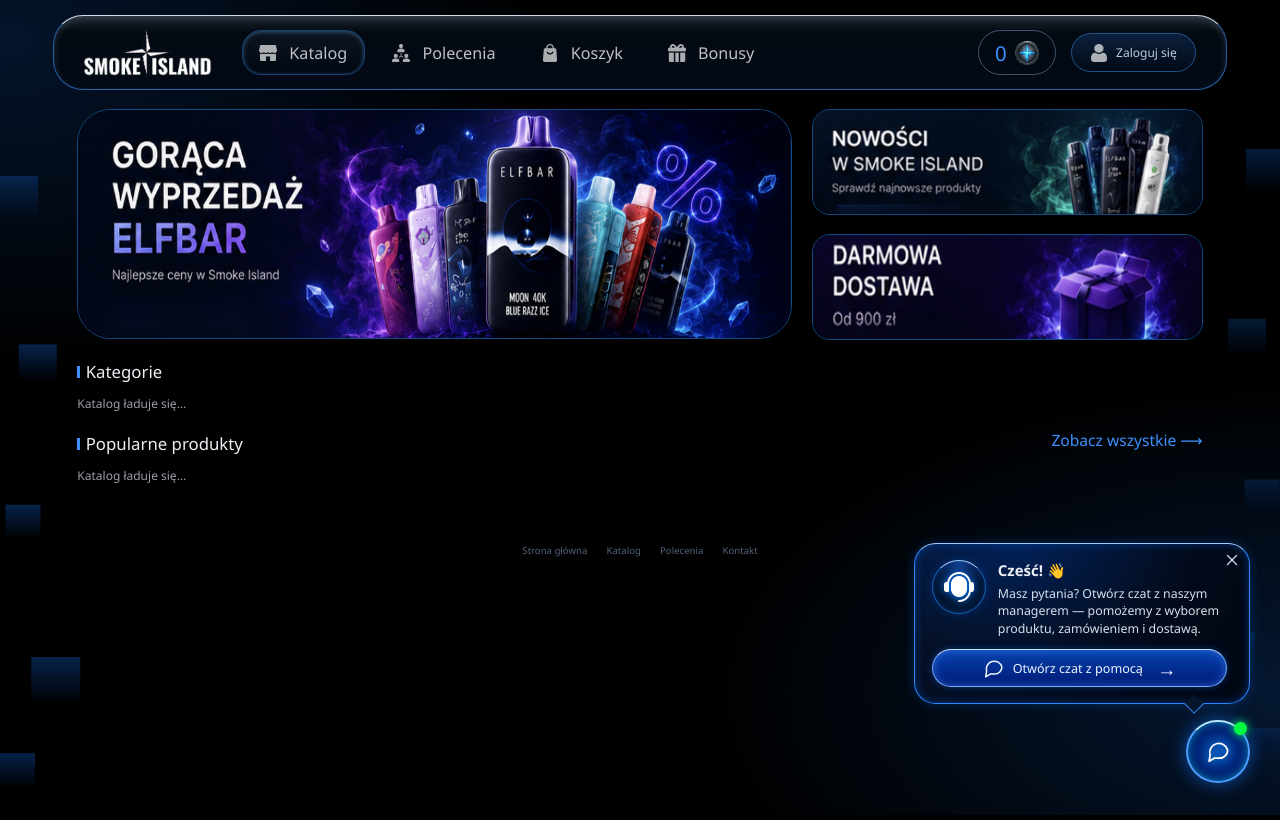
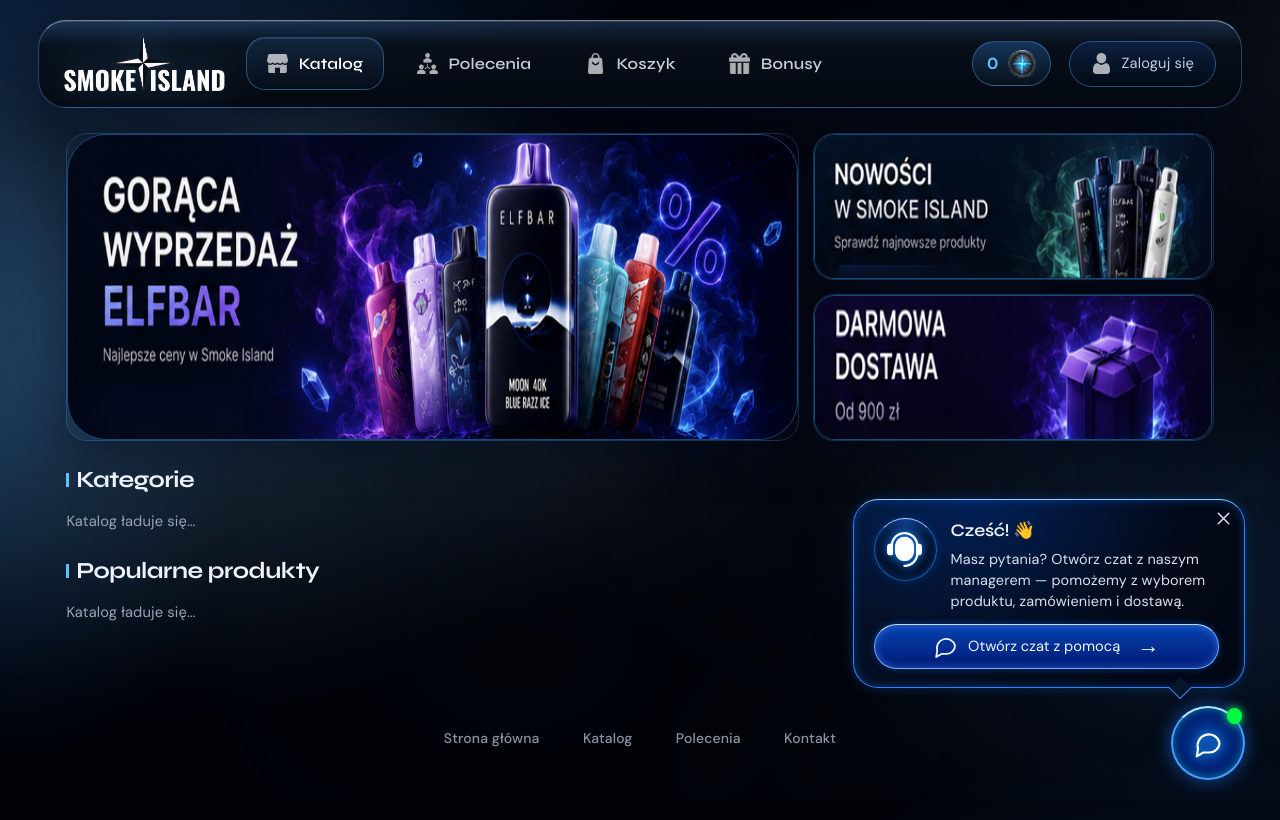
Before and after one commit to romchhh/smoke-island-app, a website: page frontend/index.html in a window 1280 px wide. Drawn offline with Linux system fonts and the light colour scheme; no server answers.

Commit message:
Refresh storefront look: Syne/DM Sans, ice palette, vapor layers.
Bigger chrome and CTAs; Elf Duck–style volumetric wash plus drifting smoke.

Co-authored-by: Cursor <cursoragent@cursor.com>

```diff
--- a/frontend/index.html
+++ b/frontend/index.html
@@ -3,16 +3,19 @@
 <head>
 <meta charset="utf-8">
 <meta name="viewport" content="width=device-width,initial-scale=1,viewport-fit=cover">
-<meta name="theme-color" content="#020810">
+<meta name="theme-color" content="#03060c">
 <meta name="color-scheme" content="dark">
 <meta name="api-base" content="/api/v1">
 <meta name="description" content="Smoke Island - katalog, wybór wariantów, koszyk i bonusy.">
-<link rel="preload" href="styles.css?v=20261116-polish" as="style">
-<link rel="stylesheet" href="styles.css?v=20261116-polish">
+<link rel="preconnect" href="https://fonts.googleapis.com">
+<link rel="preconnect" href="https://fonts.gstatic.com" crossorigin>
+<link rel="preload" href="styles.css?v=20261116-theme" as="style">
+<link rel="stylesheet" href="styles.css?v=20261116-theme">
+<link rel="stylesheet" href="theme.css?v=20261116-theme">
 <script src="https://telegram.org/js/telegram-web-app.js?64" defer></script>
 <title>Smoke Island</title>
 <script src="config.js"></script>
-<script src="app.js?v=20261116-polish" defer></script>
+<script src="app.js?v=20261116-theme" defer></script>
 </head>
 <body>
 <a class="skip-link" href="#app">Przejdź do treści</a>
--- /dev/null
+++ b/frontend/theme.css
@@ -0,0 +1,423 @@
+/* Smoke Island — visual system (loaded after styles.css)
+   Atmospheric dark shop: ice cyan + soft vapor, no generic AI purple. */
+
+@import url('https://fonts.googleapis.com/css2?family=Syne:wght@500;600;700;800&family=DM+Sans:ital,opsz,wght@0,9..40,400;0,9..40,500;0,9..40,600;0,9..40,700;1,9..40,400&display=swap');
+
+:root{
+  --blue:#5ec2ff;
+  --blue-deep:#1a6fbd;
+  --ice:#9ad8ff;
+  --ember:#ff7a45;
+  --ember-hot:#ff5a2a;
+  --line:#1a4a78;
+  --muted:#9aa3b5;
+  --green:#5dff6a;
+  --purple:#8eb6ff;
+  --bg:#03060c;
+  --ink:#070b14;
+  --fog:#eef3fb;
+  --panel:linear-gradient(145deg,#0a1628 0%,#050a12 55%,#02050a 100%);
+  --ease-out:cubic-bezier(.22,.61,.36,1);
+  --ease-spring:cubic-bezier(.32,.72,0,1);
+  font-size:clamp(14px,.92vw,18px);
+}
+
+*{box-sizing:border-box}
+html{min-width:320px}
+body{
+  margin:0;
+  min-height:100dvh;
+  isolation:isolate;
+  color:var(--fog);
+  background:
+    radial-gradient(ellipse 80% 50% at 10% -10%,rgba(40,120,220,.28),transparent 55%),
+    radial-gradient(ellipse 60% 40% at 95% 110%,rgba(20,70,140,.22),transparent 50%),
+    #010309;
+  font-family:"DM Sans",system-ui,sans-serif;
+  font-optical-sizing:auto;
+  font-size:1.05rem;
+  line-height:1.45;
+  letter-spacing:.01em;
+  -webkit-font-smoothing:antialiased;
+}
+
+/* —— Elf-Duck-style volumetric wash + vapor —— */
+body:before{
+  content:"";
+  position:fixed;
+  inset:-35%;
+  z-index:-2;
+  pointer-events:none;
+  background:linear-gradient(
+    95deg,
+    rgba(54,140,230,.75) 0%,
+    rgba(40,110,200,.45) 18%,
+    rgba(20,60,120,.2) 32%,
+    rgba(0,0,0,.92) 58%,
+    #000 100%
+  );
+  -webkit-mask-image:radial-gradient(28% 72% at 12% 42%,#000 0%,#000 28%,transparent 68%);
+  mask-image:radial-gradient(22% 70% at 14% 44%,#000 15%,#000 32%,transparent 68%);
+  transform:rotate(-30deg);
+  transform-origin:left center;
+  opacity:.72;
+  animation:si-gradient-reveal 1.15s var(--ease-out) both;
+}
+body:after{
+  content:"";
+  position:fixed;
+  inset:-10%;
+  z-index:-2;
+  pointer-events:none;
+  background:
+    radial-gradient(46% 62% at 16% 44%,rgba(94,194,255,.42) 0%,rgba(50,120,220,.14) 42%,transparent 72%),
+    linear-gradient(118deg,transparent 34%,rgba(180,220,255,.18) 50%,transparent 66%);
+  filter:blur(22px);
+  opacity:.7;
+  mix-blend-mode:screen;
+  background-size:100% 100%,230% 230%;
+  background-position:0 0,-35% -25%;
+  animation:si-glow-shimmer 9s ease-in-out infinite;
+  will-change:background-position,opacity;
+}
+
+@keyframes si-gradient-reveal{
+  from{opacity:0;transform:rotate(-30deg) scale(1.06)}
+  to{opacity:.72;transform:rotate(-30deg) scale(1)}
+}
+@keyframes si-glow-shimmer{
+  0%,100%{background-position:0 0,-40% -30%;opacity:.58}
+  50%{background-position:0 0,35% 20%;opacity:.78}
+}
+
+/* Soft drifting smoke plumes (+ fixed wash that survives mobile :before overrides) */
+.si-smoke{
+  position:fixed;
+  inset:0;
+  z-index:-1;
+  pointer-events:none;
+  overflow:hidden;
+  contain:strict;
+}
+.si-smoke:before,
+.si-smoke:after{
+  content:"";
+  position:absolute;
+  pointer-events:none;
+}
+.si-smoke:before{
+  inset:-30%;
+  background:linear-gradient(
+    95deg,
+    rgba(54,140,230,.7) 0%,
+    rgba(40,110,200,.4) 20%,
+    rgba(10,40,90,.15) 36%,
+    transparent 62%
+  );
+  -webkit-mask-image:radial-gradient(30% 75% at 12% 40%,#000 0%,#000 30%,transparent 70%);
+  mask-image:radial-gradient(24% 70% at 14% 42%,#000 10%,#000 34%,transparent 70%);
+  transform:rotate(-28deg);
+  transform-origin:left center;
+  opacity:.55;
+}
+.si-smoke:after{
+  inset:-8%;
+  background:
+    radial-gradient(50% 55% at 18% 42%,rgba(120,200,255,.35) 0%,transparent 70%),
+    radial-gradient(40% 45% at 88% 70%,rgba(60,130,220,.22) 0%,transparent 65%);
+  filter:blur(28px);
+  opacity:.65;
+  mix-blend-mode:screen;
+  animation:si-glow-shimmer 10s ease-in-out infinite;
+}
+.si-smoke>i{
+  position:absolute;
+  display:block;
+  width:var(--w);
+  height:var(--h);
+  border-radius:50%;
+  background:radial-gradient(circle,rgba(200,230,255,var(--a)) 0%,rgba(90,160,255,.06) 42%,transparent 70%);
+  filter:blur(var(--blur));
+  mix-blend-mode:screen;
+  opacity:0;
+  will-change:transform,opacity;
+  animation:si-smoke-drift var(--duration) var(--ease-out) var(--delay) infinite;
+}
+@keyframes si-smoke-drift{
+  0%{transform:translate3d(0,12px,0) scale(.85);opacity:0}
+  18%{opacity:var(--peak)}
+  55%{opacity:calc(var(--peak) * .7)}
+  100%{transform:translate3d(var(--dx),var(--dy),0) scale(1.25);opacity:0}
+}
+@media(prefers-reduced-motion:reduce){
+  body:before,body:after,.si-smoke>i{animation:none!important}
+  body:after{opacity:.55}
+  .si-smoke>i{opacity:.35}
+}
+
+/* Kill old square ambient */
+.ambient-squares{display:none!important}
+
+h1,h2,h3,.section-title,.logo,.nav-link,.m-top-link,.primary,.m-primary,.mb-open-button{
+  font-family:"Syne","DM Sans",system-ui,sans-serif;
+}
+h1{font-size:clamp(2rem,3.2vw,2.85rem);font-weight:700;letter-spacing:-.02em;line-height:1.12}
+h2{font-size:clamp(1.35rem,2vw,1.75rem);font-weight:650;letter-spacing:-.015em}
+h3{font-size:1.2rem;font-weight:600}
+.blue{color:var(--ice)!important}
+a{color:var(--blue);transition:color .25s var(--ease-spring)}
+a:hover{color:var(--ice)}
+
+/* —— Shell / chrome —— */
+.shell{width:min(94%,1760px)}
+.topbar{
+  height:auto;
+  min-height:5.1rem;
+  margin:1.4rem auto 1.8rem;
+  padding:.85rem 1.75rem;
+  gap:1.5rem;
+  border:1px solid rgba(90,170,255,.35);
+  border-top-color:rgba(210,230,255,.55);
+  border-radius:2rem;
+  background:
+    linear-gradient(180deg,rgba(40,70,110,.55) 0%,rgba(8,16,28,.92) 28%,rgba(3,8,16,.98) 100%);
+  box-shadow:
+    inset 0 1px 0 rgba(255,255,255,.12),
+    0 18px 40px rgba(0,10,30,.45);
+  backdrop-filter:blur(14px);
+  -webkit-backdrop-filter:blur(14px);
+}
+.logo img{width:11.5rem;filter:drop-shadow(0 0 18px rgba(94,194,255,.25))}
+.nav-link{
+  gap:.75rem;
+  padding:1rem 1.45rem;
+  border-radius:1.35rem;
+  font-size:1.15rem;
+  font-weight:600;
+  color:#c5cddc;
+  transition:background .3s var(--ease-spring),border-color .3s var(--ease-spring),transform .3s var(--ease-spring);
+}
+.nav-link:hover{transform:translateY(-1px);color:#fff}
+.nav-link.active{
+  border-color:rgba(70,150,230,.45);
+  background:linear-gradient(180deg,#12253c,#060d18);
+  box-shadow:inset 0 1px 0 rgba(180,210,255,.15);
+  color:#fff;
+}
+.points{
+  min-height:2.6rem;
+  padding:.55rem 1rem;
+  font-size:1.15rem;
+  font-weight:700;
+  border-radius:999px;
+  border:1px solid rgba(90,170,255,.4);
+  background:linear-gradient(180deg,#16355a,#071018);
+}
+
+/* —— Buttons —— */
+.primary,.m-primary,button.primary,a.primary,.mb-open-button,.dec-continue,.mb-claim-button{
+  display:inline-flex;
+  align-items:center;
+  justify-content:center;
+  min-height:3.35rem;
+  padding:1rem 1.85rem;
+  border-radius:999px!important;
+  border:1px solid rgba(255,140,80,.55)!important;
+  color:#fff!important;
+  font-weight:700;
+  font-size:1.05rem;
+  letter-spacing:.04em;
+  text-transform:uppercase;
+  background:
+    radial-gradient(ellipse at 20% 0%,rgba(255,180,120,.45),transparent 45%),
+    linear-gradient(180deg,#ff8a4a 0%,#e04a1c 100%)!important;
+  box-shadow:
+    inset 0 1px 0 rgba(255,255,255,.28),
+    0 12px 28px rgba(220,70,20,.28)!important;
+  transition:transform .28s var(--ease-spring),filter .28s var(--ease-spring),box-shadow .28s var(--ease-spring);
+}
+.primary:hover,.m-primary:hover,a.primary:hover,.dec-continue:hover{
+  filter:brightness(1.06);
+  transform:translateY(-1px) scale(1.01);
+  box-shadow:inset 0 1px 0 rgba(255,255,255,.32),0 16px 36px rgba(220,70,20,.38)!important;
+}
+.primary:active,.m-primary:active{transform:scale(.98)}
+.secondary,a.secondary,.micro-btn{
+  min-height:2.85rem;
+  padding:.85rem 1.35rem;
+  border-radius:999px!important;
+  border:1px solid rgba(90,170,255,.4)!important;
+  background:linear-gradient(180deg,#122840,#070e18)!important;
+  font-weight:600;
+  transition:border-color .25s var(--ease-spring),transform .25s var(--ease-spring);
+}
+.secondary:hover,a.secondary:hover{border-color:var(--ice)!important;transform:translateY(-1px)}
+
+button,input,select,textarea{
+  font-family:inherit;
+  border-radius:1.1rem;
+}
+input,select,textarea{
+  padding:1.15rem 1.35rem!important;
+  font-size:1.05rem!important;
+  border:1px solid rgba(60,120,190,.4)!important;
+  background:rgba(6,12,22,.9)!important;
+  color:var(--fog)!important;
+  transition:border-color .25s var(--ease-spring),box-shadow .25s var(--ease-spring);
+}
+input:focus,select:focus,textarea:focus{
+  border-color:var(--blue)!important;
+  box-shadow:0 0 0 3px rgba(94,194,255,.18);
+  outline:none;
+}
+
+/* —— Cards / panels —— */
+.panel,.product-card,.category,.featured-card,.auth-card,.delivery-card,.mb-panel,.cart-products,.dec-frame{
+  border:1px solid rgba(70,140,210,.32)!important;
+  border-radius:1.65rem!important;
+  background:
+    radial-gradient(ellipse at 90% 0%,rgba(40,110,200,.28),transparent 48%),
+    linear-gradient(160deg,#0b1524 0%,#050a12 70%)!important;
+  box-shadow:
+    inset 0 1px 0 rgba(255,255,255,.06),
+    0 16px 40px rgba(0,8,24,.35);
+}
+.product-card{
+  padding:1.15rem 1.2rem 1.35rem!important;
+  transition:transform .35s var(--ease-spring),border-color .35s var(--ease-spring),box-shadow .35s var(--ease-spring);
+}
+.product-card:hover{
+  transform:translateY(-4px);
+  border-color:rgba(120,190,255,.55)!important;
+  box-shadow:inset 0 1px 0 rgba(255,255,255,.08),0 22px 48px rgba(20,80,160,.28);
+}
+.product-card h3{font-size:1.15rem;font-weight:650;margin:.65rem 0 .35rem}
+.product-card .price{font-size:1.25rem;font-weight:700;color:var(--ice)}
+.category{padding:1.4rem!important;gap:1rem}
+.category h3{font-size:1.3rem}
+.featured-card{min-height:14rem}
+.hero-grid{gap:1rem;height:clamp(16rem,28vw,22rem)!important}
+.hero-grid a{
+  border-radius:1.5rem;
+  overflow:hidden;
+  border:1px solid rgba(90,160,230,.25);
+  box-shadow:0 18px 40px rgba(0,10,30,.4);
+  transition:transform .4s var(--ease-spring);
+}
+.hero-grid a:hover{transform:scale(1.015)}
+.section-title{font-size:1.65rem;font-weight:700;letter-spacing:-.02em;margin:1.6rem 0 1rem}
+.delivery-banner{
+  height:clamp(5.5rem,10vw,7.8rem)!important;
+  border-radius:1.4rem;
+  overflow:hidden;
+  border:1px solid rgba(90,160,230,.3);
+}
+
+/* Auth / delivery stages */
+.auth-stage,.delivery-stage{
+  padding:2.5rem 1.25rem 3.5rem;
+}
+.auth-card{padding:2rem 1.75rem!important;max-width:32rem;margin-inline:auto}
+.auth-tabs a{
+  font-size:1.05rem;
+  font-weight:650;
+  padding:.85rem 1.1rem;
+  border-radius:999px;
+}
+
+/* Mobile chrome — bigger touch targets */
+@media(max-width:720px){
+  :root{font-size:15px}
+  body{
+    background:#010308;
+  }
+  .m-topbar{
+    height:60px!important;
+    min-height:60px!important;
+    margin:12px 12px 0!important;
+    padding:0 16px!important;
+    border-radius:22px!important;
+    border-color:rgba(100,180,255,.4)!important;
+    background:
+      radial-gradient(ellipse at 100% 0,rgba(40,110,200,.45),transparent 55%),
+      linear-gradient(130deg,#0c1e38,#03070e 78%)!important;
+    box-shadow:inset 0 1px 0 rgba(255,255,255,.14),0 10px 28px rgba(0,0,0,.4)!important;
+  }
+  .m-logo{width:84px!important}
+  .m-logo img{height:34px!important}
+  .m-points{
+    height:36px!important;
+    min-width:62px!important;
+    font-size:16px!important;
+    font-weight:700!important;
+    border-radius:999px!important;
+  }
+  .m-top-link{font-size:12px!important;font-weight:600!important;gap:6px!important}
+  .m-bottom-nav{
+    height:72px!important;
+    bottom:calc(12px + env(safe-area-inset-bottom,0px))!important;
+    left:12px!important;
+    right:12px!important;
+    padding:8px 10px!important;
+    border-radius:24px!important;
+    border:1px solid rgba(90,170,255,.38)!important;
+    background:linear-gradient(180deg,#12243c,#060b14)!important;
+    box-shadow:0 12px 32px rgba(0,0,0,.5),inset 0 1px 0 rgba(255,255,255,.1)!important;
+    backdrop-filter:blur(16px);
+    -webkit-backdrop-filter:blur(16px);
+  }
+  .m-bottom-nav>a{
+    height:56px!important;
+    font-size:10px!important;
+    font-weight:650!important;
+    gap:4px!important;
+    border-radius:16px!important;
+  }
+  .m-bottom-nav>a>img{height:26px!important;width:28px!important}
+  .m-nav-heart{font-size:30px!important;line-height:26px!important}
+  .m-main{padding:14px 14px 100px!important}
+  .m-section{margin-bottom:1.4rem}
+  .mb-open-button,.m-primary{
+    min-height:3.5rem!important;
+    font-size:1rem!important;
+  }
+}
+
+/* Soft page enter */
+#app>main,#app>.shell,#app>.m-main{
+  animation:si-page-in .55s var(--ease-out) both;
+}
+@keyframes si-page-in{
+  from{opacity:0;transform:translateY(14px)}
+  to{opacity:1;transform:none}
+}
+@media(prefers-reduced-motion:reduce){
+  #app>main,#app>.shell,#app>.m-main{animation:none}
+}
+
+/* Footer */
+.footer-links{
+  display:flex;
+  gap:1.5rem;
+  justify-content:center;
+  padding:2.5rem 1rem 3rem;
+  font-size:1rem;
+  font-weight:500;
+  opacity:.75;
+}
+.footer-links a{color:#b8c4d8}
+.footer-links a:hover{color:#fff}
+
+/* Toast / dialog polish */
+#toast{
+  border-radius:1rem!important;
+  border:1px solid rgba(90,170,255,.35);
+  background:rgba(8,14,24,.94)!important;
+  backdrop-filter:blur(12px);
+  font-weight:560;
+}
+.dialog{
+  border-radius:1.5rem!important;
+  border:1px solid rgba(90,170,255,.35)!important;
+  background:#0a121f!important;
+}
```
Also changed, not shown: frontend/app.js, frontend/styles.css.
